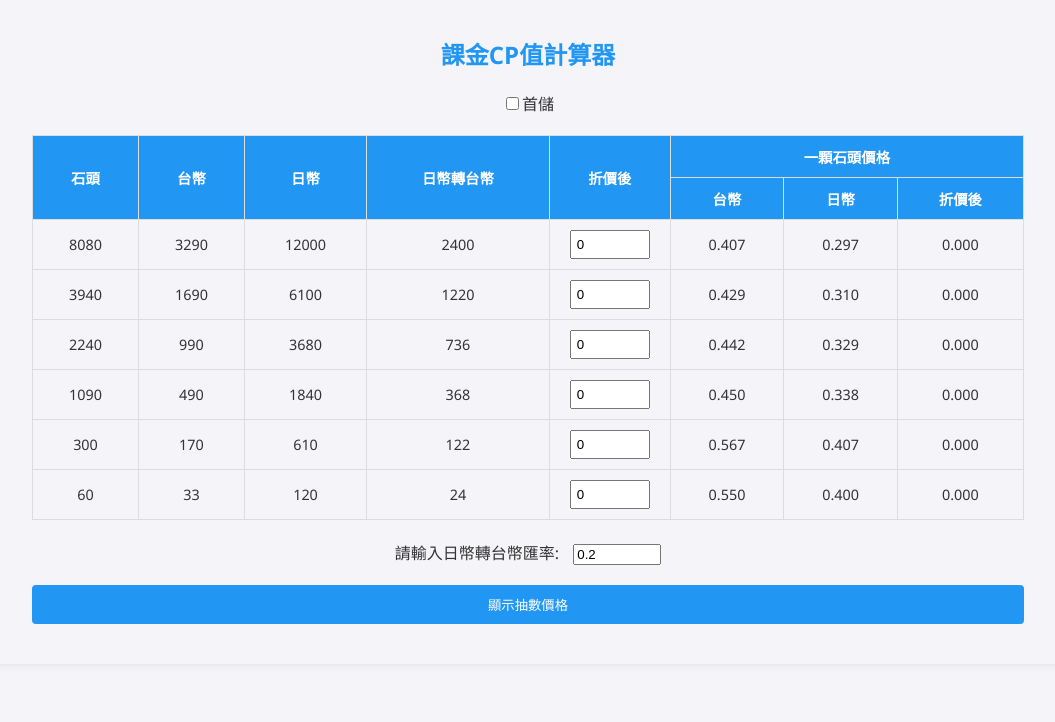
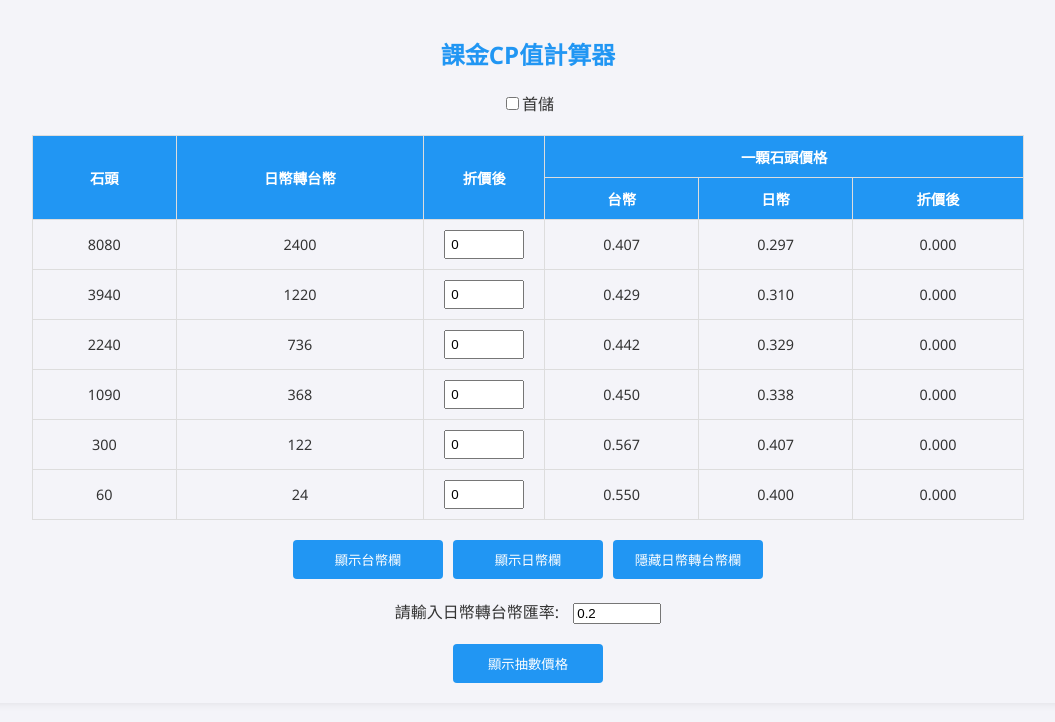
Before and after one commit to imaggieivy/CP_Value_Calculator.github.io, a plain HTML site: page index.html in a window 1280 px wide. Shown: the whole page, without its empty margins (112-1167 px from the left). Drawn offline with Linux system fonts and the light colour scheme.

Commit message:
Add button to hide value

```diff
--- a/index.html
+++ b/index.html
@@ -24,7 +24,7 @@
         }
         table {
             border-collapse: collapse;
-            margin: 20px auto; /* 將表格居中並添加上邊距 */
+            margin: 20px auto;
         }
         th, td {
             border: 1px solid #ddd;
@@ -56,8 +56,13 @@
             max-width: 80px;
             margin-left: 10px;
         }
-        .toggle-button {
+        .button-container, .toggle-button-container {
+            display: flex;
+            justify-content: center;
+            gap: 10px; /* Spacing between buttons */
             margin-top: 20px;
+        }
+        .toggle-button, .toggle-currency-button, .toggle-yen-button, .toggle-yen-to-nt-button {
             text-align: center;
             padding: 10px;
             background-color: #2196F3;
@@ -65,29 +70,27 @@
             border: none;
             border-radius: 4px;
             cursor: pointer;
-            display: block; /* 保證按鈕是塊級元素 */
-            margin: 20px auto; /* 將按鈕居中 */
+            width: 150px; /* Make all buttons the same width */
         }
-        .toggle-button:hover {
+        .toggle-button:hover, .toggle-currency-button:hover, .toggle-yen-button:hover, .toggle-yen-to-nt-button:hover {
             background-color: #1976D2;
         }
-        /* 桌面設備樣式 */
         @media (min-width: 601px) {
-            table, .toggle-button {
-                width: 80%; /* 大螢幕時將寬度設為80% */
+            table {
+                width: 80%;
             }
         }
-        /* 小螢幕設備的響應式設計調整 */
         @media (max-width: 600px) {
             th, td {
                 font-size: 0.7em;
                 padding: 8px;
             }
-            .toggle-button {
+            .toggle-button, .toggle-currency-button, .toggle-yen-button, .toggle-yen-to-nt-button {
                 padding: 8px;
+                width: 100%; /* Make buttons full width on smaller screens */
             }
-            table, .toggle-button {
-                width: 100%; /* 小螢幕時寬度設為100% */
+            table {
+                width: 100%;
             }
         }
     </style>
@@ -102,27 +105,34 @@
     <thead>
         <tr>
             <th rowspan="2">石頭</th>
-        <th rowspan="2">台幣</th>
-        <th rowspan="2">日幣</th>
-        <th rowspan="2">日幣轉台幣</th>
+            <th class="main-table-currency-column" rowspan="2" style="display:none;">台幣</th>
+            <th class="main-table-yen-column" rowspan="2" style="display:none;">日幣</th>
+            <th class="main-table-yen-to-nt-column" rowspan="2">日幣轉台幣</th>
             <th rowspan="2">折價後</th>
             <th colspan="3">一顆石頭價格</th>
         </tr>
         <tr>
-        <th>台幣</th>
+            <th class="currency-column">台幣</th>
             <th>日幣</th>
             <th>折價後</th>
         </tr>
     </thead>
     <tbody id="stoneTable">
-        <!-- 資料行會透過JS插入 -->
+        <!-- Rows will be inserted by JavaScript -->
     </tbody>
 </table>
+<div class="button-container">
+    <button class="toggle-currency-button" onclick="toggleCurrencyColumn()">顯示台幣欄</button>
+    <button class="toggle-yen-button" onclick="toggleYenColumn()">顯示日幣欄</button>
+    <button class="toggle-yen-to-nt-button" onclick="toggleYenToNtColumn()">隱藏日幣轉台幣欄</button>
+</div>
 <div style="margin-top: 20px; text-align: center;">
     <label for="globalYenToNtRate">請輸入日幣轉台幣匯率:</label>
     <input type="number" value="0.2" step="0.01" id="globalYenToNtRate" oninput="calculatePrices()">
 </div>
+<div class="toggle-button-container">
     <button class="toggle-button" onclick="toggleDrawSettings()">顯示抽數價格</button>
+</div>
 <div id="drawSettings" style="display: none;">
     <table>
         <thead>
@@ -153,59 +163,52 @@
         { stoneCount: 300, ntPrice: 170, yenPrice: 610 },
         { stoneCount: 60, ntPrice: 33, yenPrice: 120 }
     ];
-    // 初始化表格數據
     function initTable() {
         const tableBody = document.getElementById('stoneTable');
-        tableBody.innerHTML = ''; // 清空表格內容
+        tableBody.innerHTML = '';
         stoneData.forEach((data, index) => {
             const row = document.createElement('tr');
             row.innerHTML = `
                 <td id="stoneCount-${index}">${data.stoneCount}</td>
-                <td>${data.ntPrice}</td>
-                <td>${data.yenPrice}</td>
-                <td id="yenToNt-${index}"></td>
+                <td class="main-table-currency-column" style="display:none;">${data.ntPrice}</td>
+                <td class="main-table-yen-column" style="display:none;">${data.yenPrice}</td>
+                <td id="yenToNt-${index}" class="main-table-yen-to-nt-column"></td>
                 <td class="discount-column"><input type="number" value="0" step="0.01" id="discountPrice-${index}" oninput="calculatePrices()"></td>
-                <td id="ntPerStone-${index}"></td>
+                <td class="currency-column" id="ntPerStone-${index}"></td>
                 <td id="yenPerStone-${index}"></td>
                 <td id="discountPerStone-${index}"></td>
             `;
             tableBody.appendChild(row);
         });
-        calculatePrices(); // 初始化時計算價格
+        calculatePrices();
     }
-    // 計算每一行的數據
     function calculatePrices() {
         const exchangeRate = parseFloat(document.getElementById('globalYenToNtRate').value) || 0;
-        const drawCount = parseInt(document.getElementById('drawCount').value) || 10; // 取得自定義的抽數
-        document.getElementById('drawPriceHeader').textContent = `${drawCount}抽價格`; // 更新表頭
-
+        const drawCount = parseInt(document.getElementById('drawCount').value) || 10;
+        document.getElementById('drawPriceHeader').textContent = `${drawCount}抽價格`;
         const xDrawPriceTableBody = document.getElementById('xDrawPriceTable');
-        xDrawPriceTableBody.innerHTML = ''; // 清空價格表格內容
+        xDrawPriceTableBody.innerHTML = '';
         stoneData.forEach((data, index) => {
             let stoneCount = data.stoneCount;
             const ntPrice = data.ntPrice;
             const yenPrice = data.yenPrice;
             if (document.getElementById('doubleStonesCheckbox').checked) {
-                stoneCount *= 2; // 如果選擇雙倍則石頭數量翻倍
+                stoneCount *= 2;
             }
             const discountPrice = parseFloat(document.getElementById(`discountPrice-${index}`).value) || 0;
             const yenToNt = Math.round(yenPrice * exchangeRate);
             const ntPerStone = ntPrice / stoneCount;
             const yenPerStone = yenToNt / stoneCount;
             const discountPerStone = discountPrice / stoneCount || 0;
-            // 更新一顆石頭價格表格中的計算結果
             document.getElementById(`stoneCount-${index}`).textContent = stoneCount;
             document.getElementById(`yenToNt-${index}`).textContent = yenToNt;
             document.getElementById(`ntPerStone-${index}`).textContent = ntPerStone.toFixed(3);
             document.getElementById(`yenPerStone-${index}`).textContent = yenPerStone.toFixed(3);
             document.getElementById(`discountPerStone-${index}`).textContent = discountPerStone.toFixed(3);
-
-            // 計算 x 抽價格
-            const requiredStones = drawCount * 160; // 根據輸入的抽數動態計算所需的總石頭數
+            const requiredStones = drawCount * 160;
             const xDrawNtPrice = Math.round(ntPerStone * requiredStones);
             const xDrawYenPrice = Math.round(yenPerStone * requiredStones);
             const xDrawDiscountPrice = Math.round(discountPerStone * requiredStones);
-            // 更新 x 抽價格表格
             const xDrawRow = document.createElement('tr');
             xDrawRow.innerHTML = `
                 <td>${stoneCount}</td>
@@ -216,11 +219,9 @@
             xDrawPriceTableBody.appendChild(xDrawRow);
         });
     }
-    // 切換雙倍石頭屬性
     function toggleDoubleStones() {
         calculatePrices();
     }
-    // 控制抽數設置的顯示和隱藏
     function toggleDrawSettings() {
         const drawSettings = document.getElementById('drawSettings');
         const button = document.querySelector('.toggle-button');
@@ -228,7 +229,33 @@
         drawSettings.style.display = isHidden ? 'block' : 'none';
         button.textContent = isHidden ? '隱藏抽數價格' : '顯示抽數價格';
     }
-    // 初始化表格
+    function toggleCurrencyColumn() {
+        const currencyColumns = document.querySelectorAll('.main-table-currency-column');
+        currencyColumns.forEach(column => {
+            column.style.display = column.style.display === 'none' ? '' : 'none';
+        });
+        const button = document.querySelector('.toggle-currency-button');
+        const isHidden = currencyColumns[0].style.display === 'none';
+        button.textContent = isHidden ? '顯示台幣欄' : '隱藏台幣欄';
+    }
+    function toggleYenColumn() {
+        const yenColumns = document.querySelectorAll('.main-table-yen-column');
+        yenColumns.forEach(column => {
+            column.style.display = column.style.display === 'none' ? '' : 'none';
+        });
+        const button = document.querySelector('.toggle-yen-button');
+        const isHidden = yenColumns[0].style.display === 'none';
+        button.textContent = isHidden ? '顯示日幣欄' : '隱藏日幣欄';
+    }
+    function toggleYenToNtColumn() {
+        const yenToNtColumns = document.querySelectorAll('.main-table-yen-to-nt-column');
+        yenToNtColumns.forEach(column => {
+            column.style.display = column.style.display === 'none' ? '' : 'none';
+        });
+        const button = document.querySelector('.toggle-yen-to-nt-button');
+        const isHidden = yenToNtColumns[0].style.display === 'none';
+        button.textContent = isHidden ? '顯示日幣轉台幣欄' : '隱藏日幣轉台幣欄';
+    }
     initTable();
 </script>
 </body>
```
Lines whose indentation alone changed are shown as unchanged.
